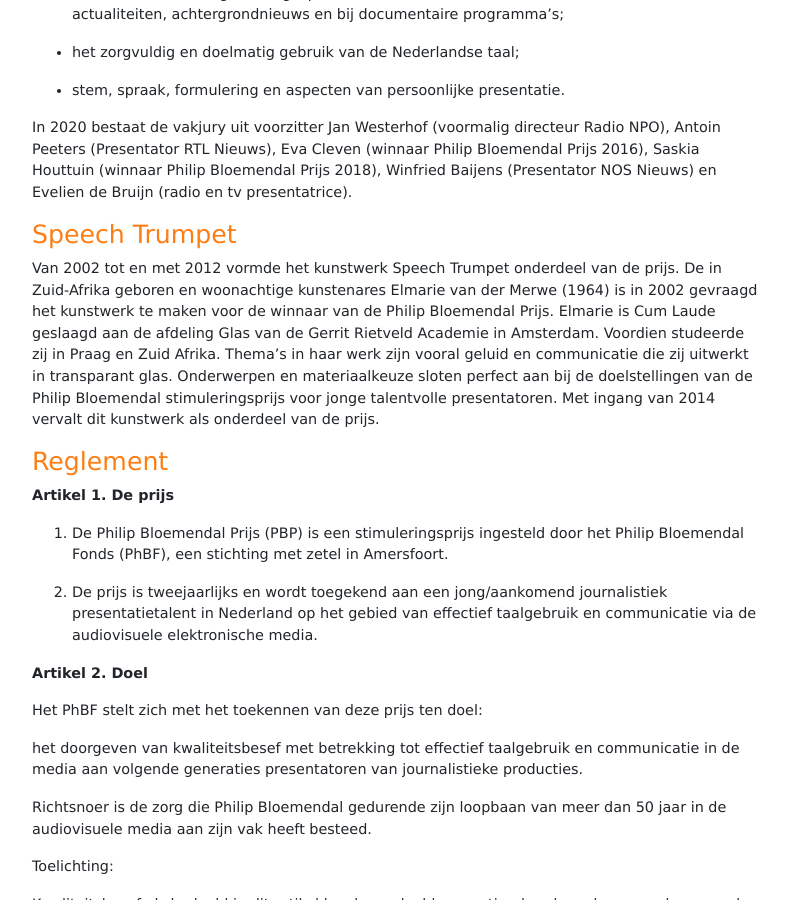
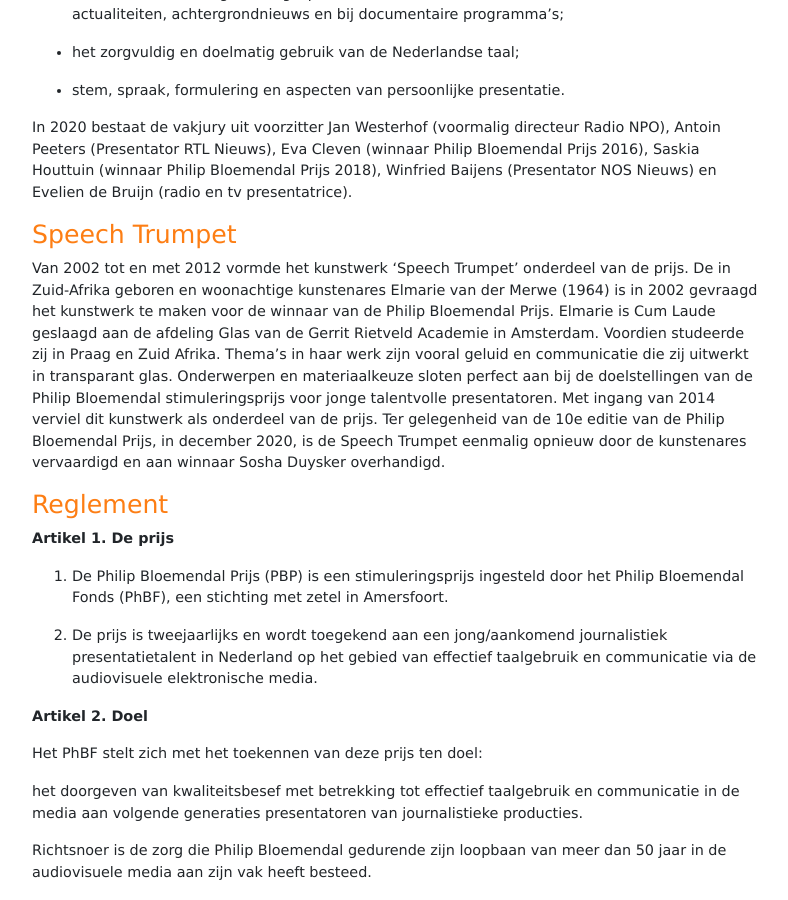
Before and after one commit to bloemendalprijs/bloemendalprijs.github.io, a Jekyll site: the page built from de-prijs.markdown, in a window 1280 px wide and 900 px high, scrolled down 896 px. Shown: the whole window, without its empty margins (433-1221 px from the left). Built offline with Jekyll 4.4.1, drawn with Linux system fonts in a browser that asks for light colours.

Commit message:
Updated De Prijs

```diff
--- a/de-prijs.markdown
+++ b/de-prijs.markdown
@@ -35,7 +35,7 @@
 
 ### Speech Trumpet
 
-Van 2002 tot en met 2012 vormde het kunstwerk Speech Trumpet onderdeel van de prijs. De in Zuid-Afrika geboren en woonachtige kunstenares Elmarie van der Merwe (1964) is in 2002 gevraagd het kunstwerk te maken voor de winnaar van de Philip Bloemendal Prijs. Elmarie is Cum Laude geslaagd aan de afdeling Glas van de Gerrit Rietveld Academie in Amsterdam. Voordien studeerde zij in Praag en Zuid Afrika. Thema’s in haar werk zijn vooral geluid en communicatie die zij uitwerkt in transparant glas. Onderwerpen en materiaalkeuze sloten perfect aan bij de doelstellingen van de Philip Bloemendal stimuleringsprijs voor jonge talentvolle presentatoren. Met ingang van 2014 vervalt dit kunstwerk als onderdeel van de prijs.
+Van 2002 tot en met 2012 vormde het kunstwerk 'Speech Trumpet' onderdeel van de prijs. De in Zuid-Afrika geboren en woonachtige kunstenares Elmarie van der Merwe (1964) is in 2002 gevraagd het kunstwerk te maken voor de winnaar van de Philip Bloemendal Prijs. Elmarie is Cum Laude geslaagd aan de afdeling Glas van de Gerrit Rietveld Academie in Amsterdam. Voordien studeerde zij in Praag en Zuid Afrika. Thema’s in haar werk zijn vooral geluid en communicatie die zij uitwerkt in transparant glas. Onderwerpen en materiaalkeuze sloten perfect aan bij de doelstellingen van de Philip Bloemendal stimuleringsprijs voor jonge talentvolle presentatoren. Met ingang van  2014 verviel dit kunstwerk als onderdeel van de prijs. Ter gelegenheid van de 10e editie van de Philip Bloemendal Prijs, in december 2020, is de Speech Trumpet eenmalig opnieuw door de kunstenares vervaardigd en aan winnaar Sosha Duysker overhandigd.
 
 ### Reglement
 
```
